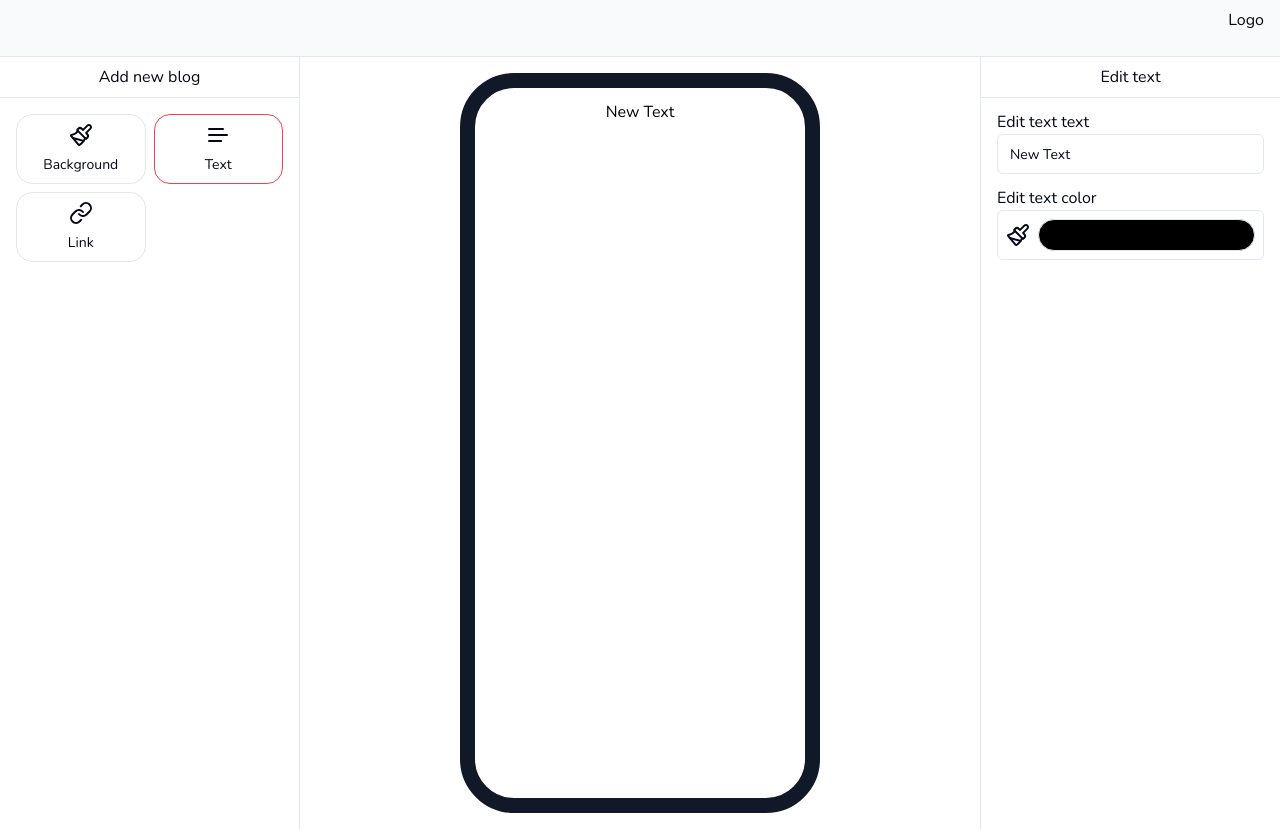
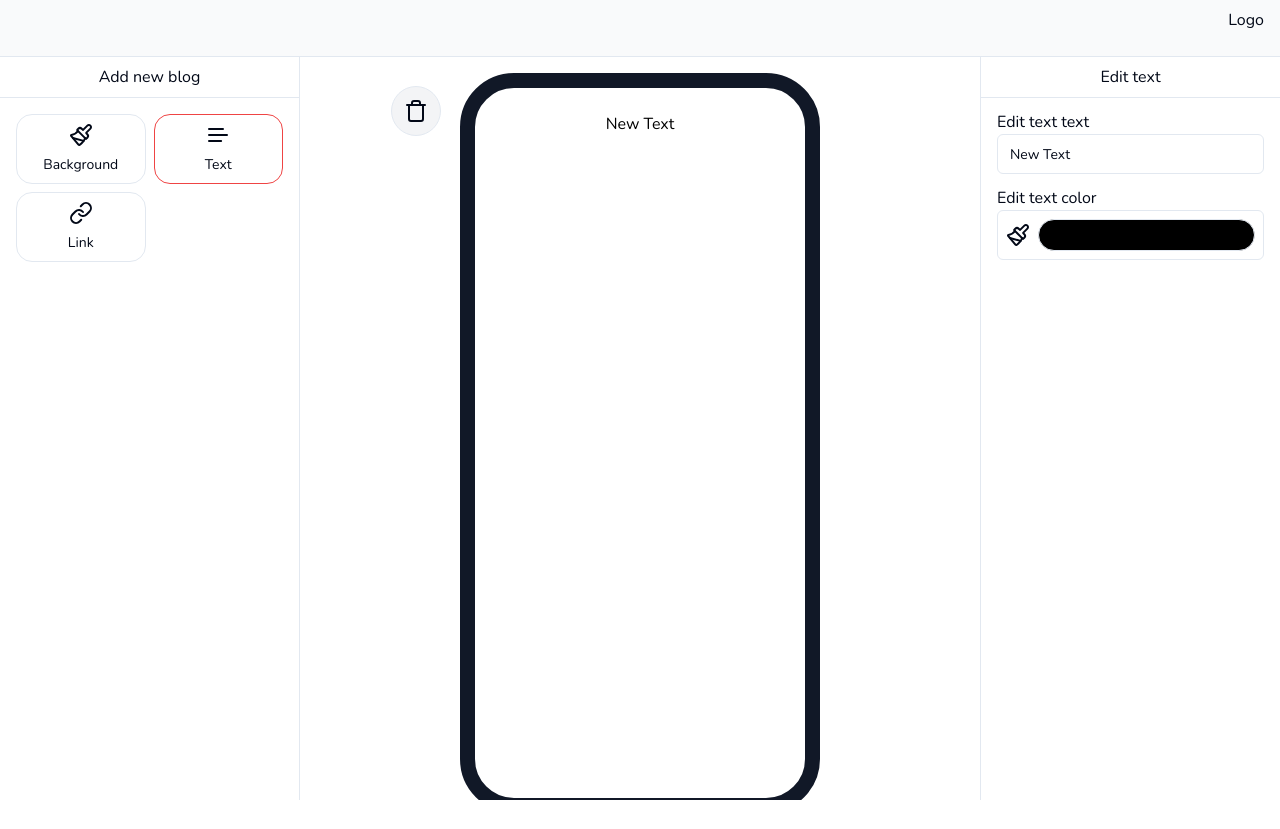
Before and after one commit to UlugbekAsadov/FanTv, a Next.js app: page /en/home in a window 1280 px wide. Both pictures are taken after a click on the element "Text". After the commit the page ends 800 px from the top, so only its background shows below. Built offline with nearby package versions, Linux system fonts and the light colour scheme.

Commit message:
dnd added

```diff
--- a/app/[lang]/home/page.tsx
+++ b/app/[lang]/home/page.tsx
@@ -2,7 +2,7 @@ import { Phone } from '@/components/phone';
 
 export default function HomePage() {
   return (
-    <div className="h-full w-full flex items-center justify-center">
+    <div className=" w-full flex items-center justify-center">
       <Phone />
     </div>
   );
--- a/components/phone.tsx
+++ b/components/phone.tsx
@@ -1,14 +1,32 @@
 'use client';
 
+import {
+  DragDropContext,
+  Draggable,
+  Droppable,
+  DropResult,
+} from 'react-beautiful-dnd';
+
 import { usePhoneContext } from '@/context/phone.context';
+import { IAddedBlog } from '@/utils/interfaces/blog.interface';
 
 import { LinkBlog } from './template/blogs/link.blog';
 import { TextBlog } from './template/blogs/text.blog';
 
 export const Phone = () => {
-  const { currentScreenSize, template } = usePhoneContext();
+  const { currentScreenSize, template, setTemplate } = usePhoneContext();
 
-  const renderBlogs = template.blogs.map((addedBlog) => {
+  const onDragEnd = (result: DropResult) => {
+    const destinationIndex = result.destination?.index || 0;
+    const sourceIndex = result.source.index;
+    const newItems = [...template.blogs];
+
+    const [removed] = newItems.splice(sourceIndex, 1);
+    newItems.splice(destinationIndex, 0, removed);
+    setTemplate((prevState) => ({ ...prevState, blogs: newItems }));
+  };
+
+  const getBlog = (addedBlog: IAddedBlog) => {
     switch (addedBlog.type) {
       case 'Button':
         return <LinkBlog key={addedBlog.id} addedBlog={addedBlog} />;
@@ -16,18 +34,43 @@ export const Phone = () => {
       case 'Text':
         return <TextBlog key={addedBlog.id} addedBlog={addedBlog} />;
     }
-  });
+  };
 
   return (
+    <DragDropContext onDragEnd={onDragEnd}>
       <div
         style={{
           width: `${currentScreenSize.width}px`,
-        height: `${currentScreenSize.height}px`,
+          minHeight: `${currentScreenSize.height}px`,
           background: template.background,
         }}
-      className="[&>*]:cursor-pointer scrollbar scrollbar-hide overflow-y-scroll rounded-5xl border-[15px] border-gray-900 p-3 flex flex-col space-y-2"
+        className="[&>*]:cursor-pointer h-full scrollbar scrollbar-hide  rounded-5xl border-[15px] border-gray-900 p-3 flex flex-col space-y-2"
       >
-      {renderBlogs}
+        <Droppable droppableId="droppable">
+          {(provided) => (
+            <div ref={provided.innerRef} {...provided.droppableProps}>
+              {template.blogs.map((addedBlog, index) => (
+                <Draggable
+                  draggableId={index.toString()}
+                  key={index}
+                  index={index}
+                >
+                  {(provided) => (
+                    <div
+                      ref={provided.innerRef}
+                      {...provided.draggableProps}
+                      {...provided.dragHandleProps}
+                      className="mt-3"
+                    >
+                      {getBlog(addedBlog)}
                     </div>
+                  )}
+                </Draggable>
+              ))}
+            </div>
+          )}
+        </Droppable>
+      </div>
+    </DragDropContext>
   );
 };
--- a/components/right-sidebar/right-sidebar-settings/link.setting.tsx
+++ b/components/right-sidebar/right-sidebar-settings/link.setting.tsx
@@ -8,6 +8,7 @@ export const LinkSetting = () => {
   const [text, setText] = useBlogValues('text');
   const [bgColor, setBgColor] = useBlogValues('backgroundColor');
   const [color, setColor] = useBlogValues('color');
+  const [href, setHref] = useBlogValues('link');
 
   return (
     <div>
@@ -17,7 +18,19 @@ export const LinkSetting = () => {
       <div className="px-4 flex flex-col space-y-3">
         <div>
           <h3 className="">{t('settings.link.edit_link_text')}</h3>
-          <Input value={text} onChange={(e) => setText(e.target.value)} />
+          <Input
+            type="text"
+            value={text}
+            onChange={(e) => setText(e.target.value)}
+          />
+        </div>
+        <div>
+          <h3 className="">{t('settings.link.edit_link_href')}</h3>
+          <Input
+            type="text"
+            value={href}
+            onChange={(e) => setHref(e.target.value)}
+          />
         </div>
         <div>
           <h3 className="">{t('settings.link.edit_link_bg_color')}</h3>
--- a/components/template/blogs/blog.actions.tsx
+++ b/components/template/blogs/blog.actions.tsx
@@ -8,6 +8,7 @@ interface IProps {
 
 export const BlogActions = ({ blogId }: IProps) => {
   const { handleRemoveBlog } = usePhoneContext();
+
   return (
     <div className="absolute -left-24 bottom-0 bg-gray-100 rounded-full border p-3">
       <TrashIcon onClick={handleRemoveBlog.bind(null, blogId)} />
--- a/components/template/blogs/link.blog.tsx
+++ b/components/template/blogs/link.blog.tsx
@@ -1,3 +1,5 @@
+import Link from 'next/link';
+
 import { usePhoneContext } from '@/context/phone.context';
 import { IAddedBlog } from '@/utils/interfaces/blog.interface';
 
@@ -8,17 +10,23 @@ interface IProps {
 }
 
 export const LinkBlog = ({ addedBlog }: IProps) => {
-  const { color, text, backgroundColor, type, id } = addedBlog;
+  const { color, text, backgroundColor, type, id, link } = addedBlog;
   const { handleClickBlogOnScreen, editingId } = usePhoneContext();
+
   return (
     <div className="relative">
-      <button
-        onClick={handleClickBlogOnScreen.bind(null, type, id)}
-        style={{ background: backgroundColor, color }}
-        className="w-full rounded-2xl px-4 py-4 break-before-all min-h-[56px] h-full"
+      <Link
+        className="block  min-h-[56px] h-full w-full rounded-2xl"
+        href={link || '#'}
       >
-        {text}
-      </button>
+        <div
+          onClick={handleClickBlogOnScreen.bind(null, type, id)}
+          style={{ background: backgroundColor, color }}
+          className="w-full rounded-2xl text-center px-4 py-4 break-before-all h-full"
+        >
+          {text}
+        </div>
+      </Link>
       {editingId === id ? <BlogActions blogId={editingId} /> : null}
     </div>
   );
--- a/dictionaries/en.json
+++ b/dictionaries/en.json
@@ -14,7 +14,8 @@
       "edit_link": "Edit link",
       "edit_link_text": "Edit link text",
       "edit_link_color": "Edit link color",
-      "edit_link_bg_color": "Edit link background color"
+      "edit_link_bg_color": "Edit link background color",
+      "edit_link_href": "Edit link url"
     },
     "text": {
       "edit_text": "Edit text",
--- a/layout/main-layout.tsx
+++ b/layout/main-layout.tsx
@@ -14,7 +14,9 @@ export const MainLayout = ({ children }: IProps) => {
       <Header />
       <div className="flex flex-grow">
         <Sidebar />
-        <div className="flex-grow overflow-y-scroll p-4">{children}</div>
+        <div className="flex-grow overflow-y-scroll p-4 h-[calc(100vh-57px)]">
+          {children}
+        </div>
         <RightSidebar />
       </div>
     </div>
--- a/package.json
+++ b/package.json
@@ -17,6 +17,7 @@
     "lucide-react": "^0.378.0",
     "next": "14.2.3",
     "react": "^18",
+    "react-beautiful-dnd": "^13.1.1",
     "react-color": "^2.19.3",
     "react-dom": "^18",
     "react-hook-form": "^7.51.4",
@@ -28,6 +29,7 @@
   "devDependencies": {
     "@types/node": "^20",
     "@types/react": "^18",
+    "@types/react-beautiful-dnd": "^13.1.8",
     "@types/react-color": "^3.0.12",
     "@types/react-dom": "^18",
     "@types/uuid": "^9.0.8",
```
Also changed, not shown: 1 other file (tests, documents, lock files or other folders). Lines whose indentation alone changed are shown as unchanged.
